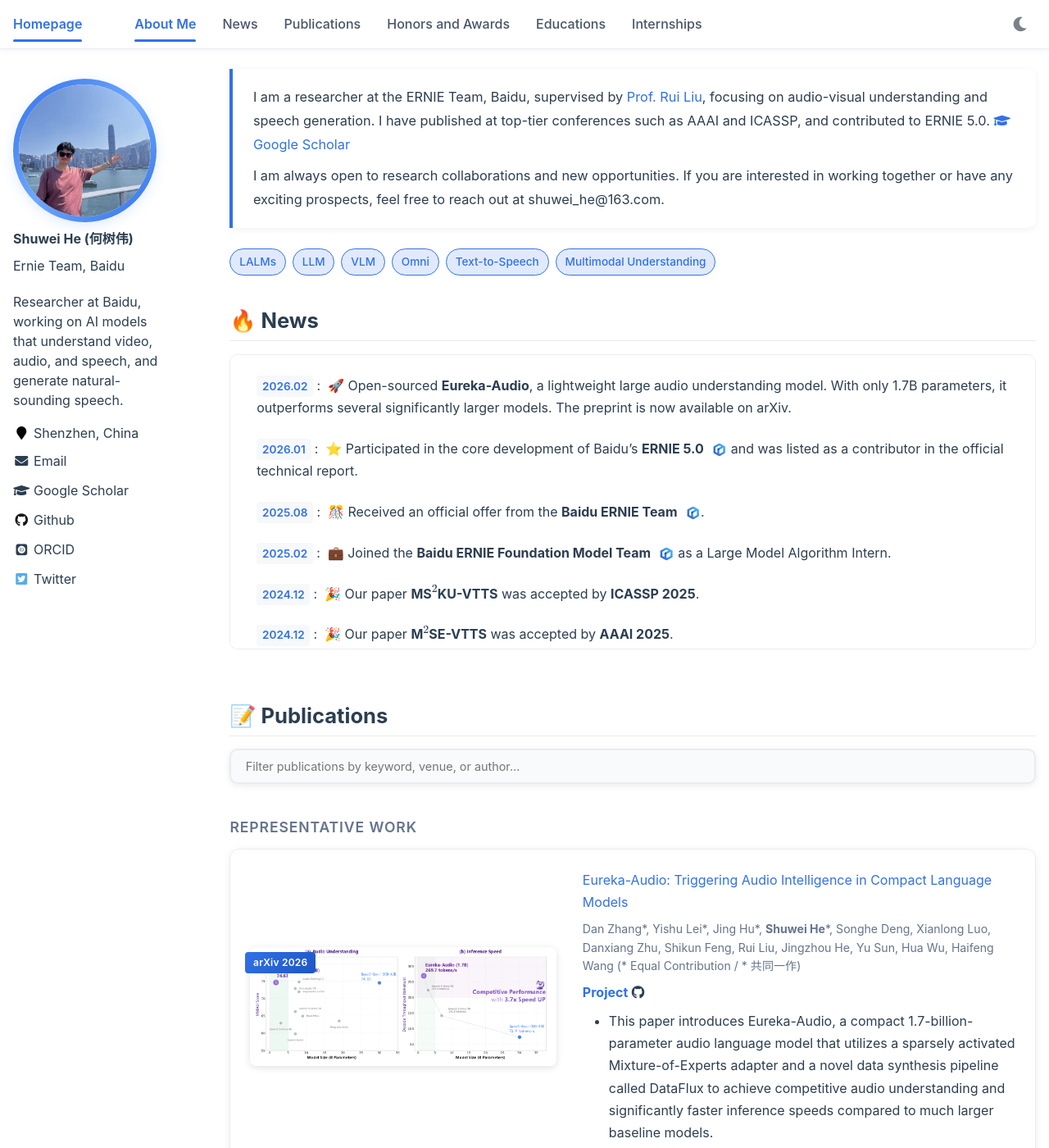
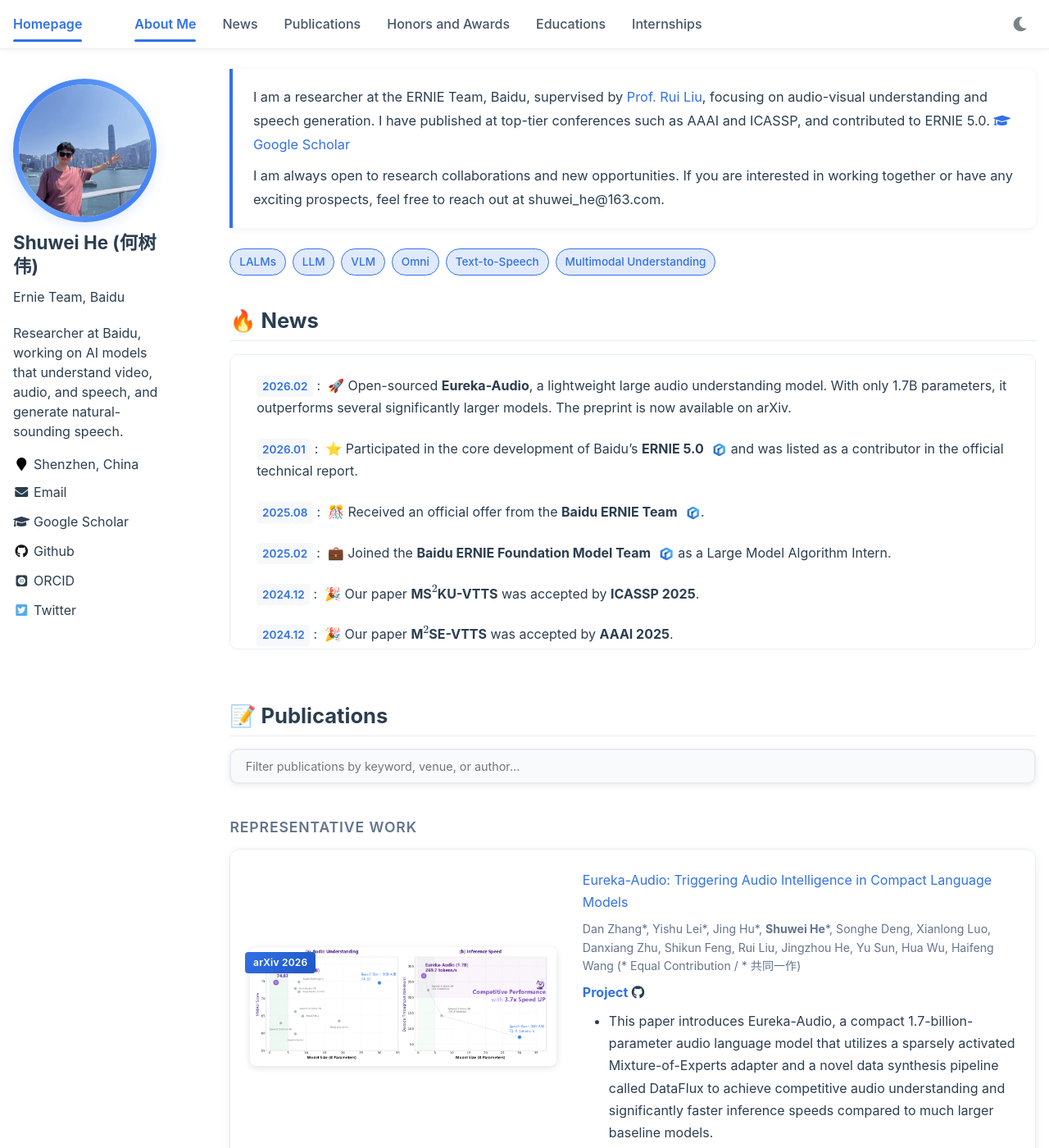
Before and after one commit to he-shuwei/he-shuwei.github.io, a Jekyll site: the page built from _pages/about.md, in a window 1280 px wide and 1400 px high. Shown: the whole window at 82% size. Built offline with Jekyll 4.4.1, drawn with Linux system fonts in a browser that asks for light colours; comment, search, counter and statistics services are not loaded.

Commit message:
Restore author name size and fix scroll offset with scroll-margin-top

```diff
--- a/_sass/_components.scss
+++ b/_sass/_components.scss
@@ -67,15 +67,9 @@
     }
 }
 
-/* Scroll-offset anchors */
-$scroll_offset: 2em;
-h1:before, .anchor:before {
-    content: '';
-    display: block;
-    position: relative;
-    width: 0;
-    height: $scroll_offset;
-    margin-top: -$scroll_offset;
+/* Scroll-offset for sticky nav */
+h1[id], .anchor[id] {
+    scroll-margin-top: 4em;
 }
 
 /* Venue badges */
--- a/_sass/_page.scss
+++ b/_sass/_page.scss
@@ -49,16 +49,8 @@
 }
 
 .page__content {
-  #about-me{
-    margin-top: -3.5em;
-      &:before {
-        content: '';
-        display: block;
-        position: relative;
-        width: 0;
-        height: 3.5em;
-        margin-top: -3.5em;
-    }
+  #about-me {
+    scroll-margin-top: 4em;
   }
   h1 {
     margin-top: 1em;
--- a/_sass/_sidebar.scss
+++ b/_sass/_sidebar.scss
@@ -136,13 +136,12 @@
 
 .sidebar .author__name {
   @include breakpoint($medium) {
-    font-size: $type-size-5;
+    font-size: $type-size-3;
   }
   font-family: $sans-serif;
-  font-size: $type-size-5;
+  font-size: $type-size-4;
   font-weight: 700;
   color: $primary-color;
-  white-space: nowrap;
 }
 
 .author__bio {
```
